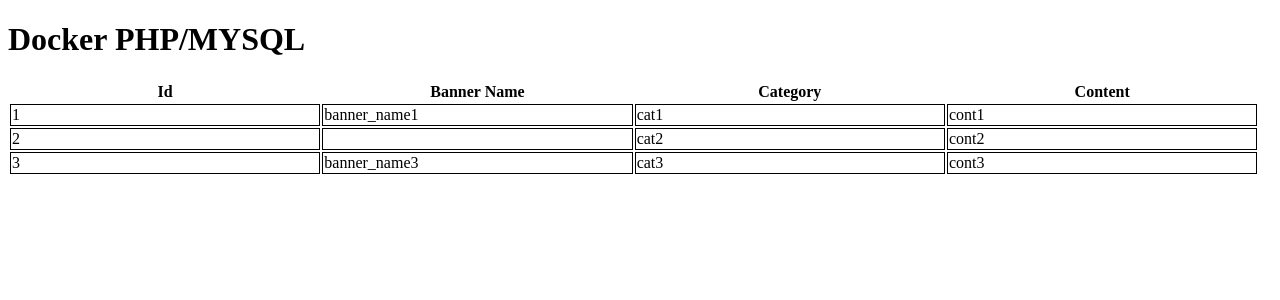
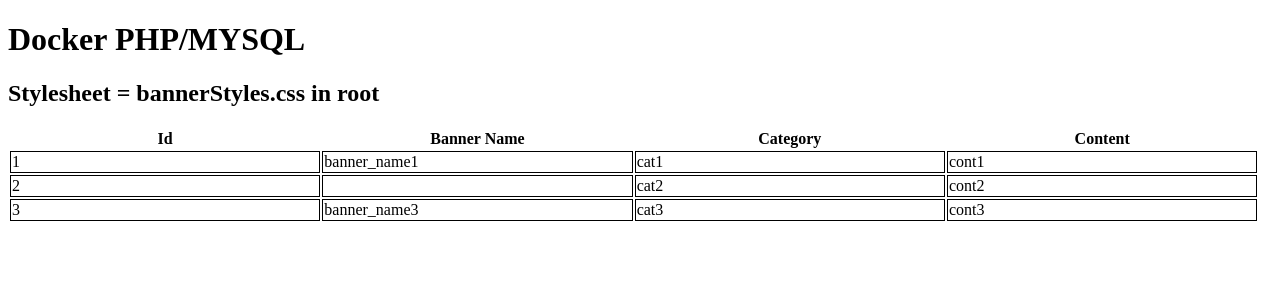
Before and after one commit to RealFakeCanadian/Banner-Ads, a PHP site: page / in a window 1280 px wide. Shown: the top 300 px of the page. Run offline with PHP 8.4, Linux system fonts and the light colour scheme; data comes from the database, SQL or seed files in the repository.

Commit message:
Move our styles to a separate stylesheet.  Telling the index page about it is just good form, so you see something changing visually and you know your changes are taking.

```diff
--- /dev/null
+++ b/php/bannerStyles.css
@@ -0,0 +1 @@
+table td {border:1px solid #000;width:25%}
--- a/php/index.php
+++ b/php/index.php
@@ -6,11 +6,13 @@
     <title>MYSQL Table</title>
     <meta name="description" content="Docker with PHP/mySQL">
     <meta name="author" content="John Elias">
-<style>table td {border:1px solid #000;width:25%}</style>
+    <style>table td {border:1px solid #000;width:25%}</style>
+<link href="bannerStyles.css" rel="stylesheet">
 </head>
 
 <body>
     <h1>Docker PHP/MYSQL</h1>
+    <h2>Stylesheet = bannerStyles.css in root</h2>
     <div class=".db-table">
         <table style='width:99%'>
             <tr>
```
